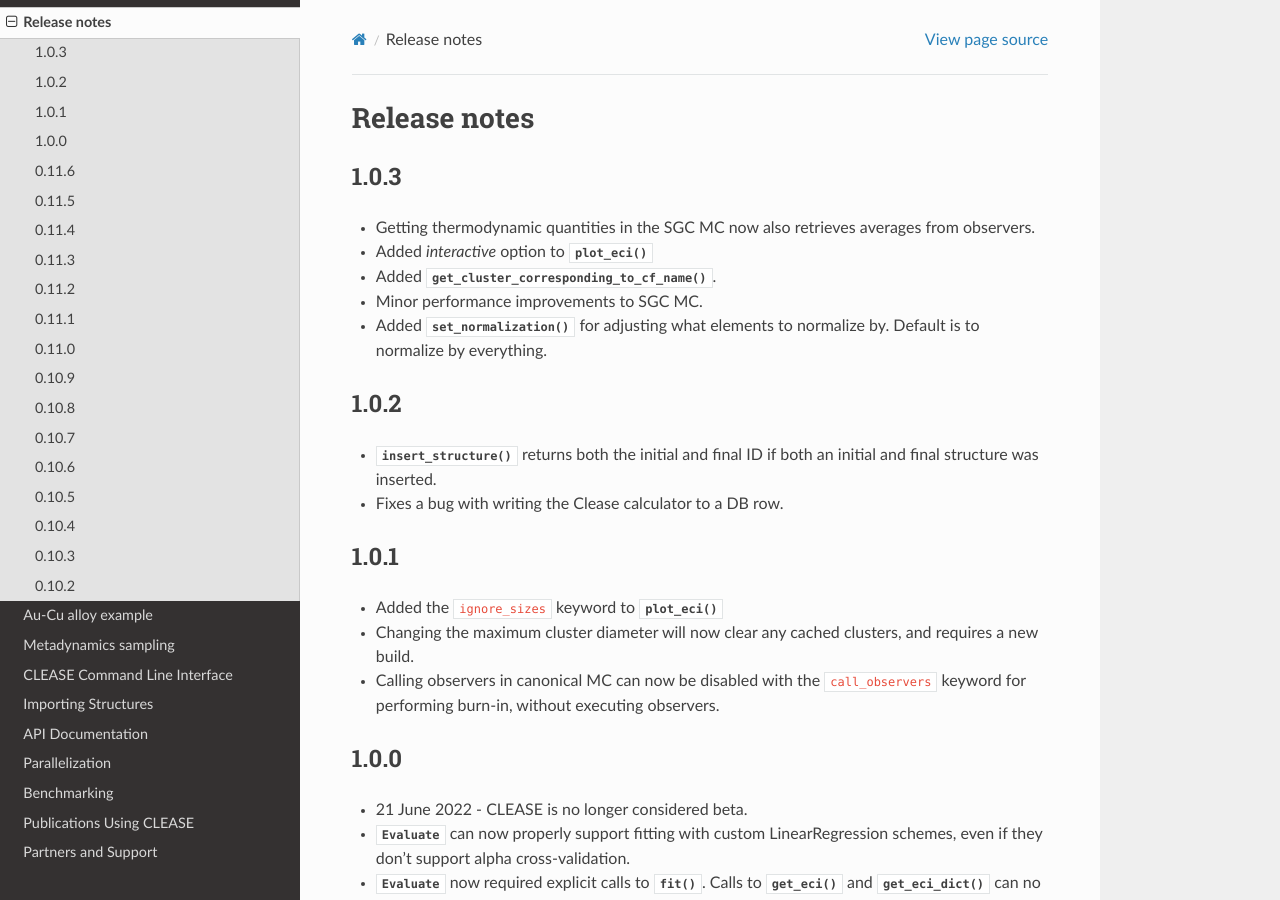
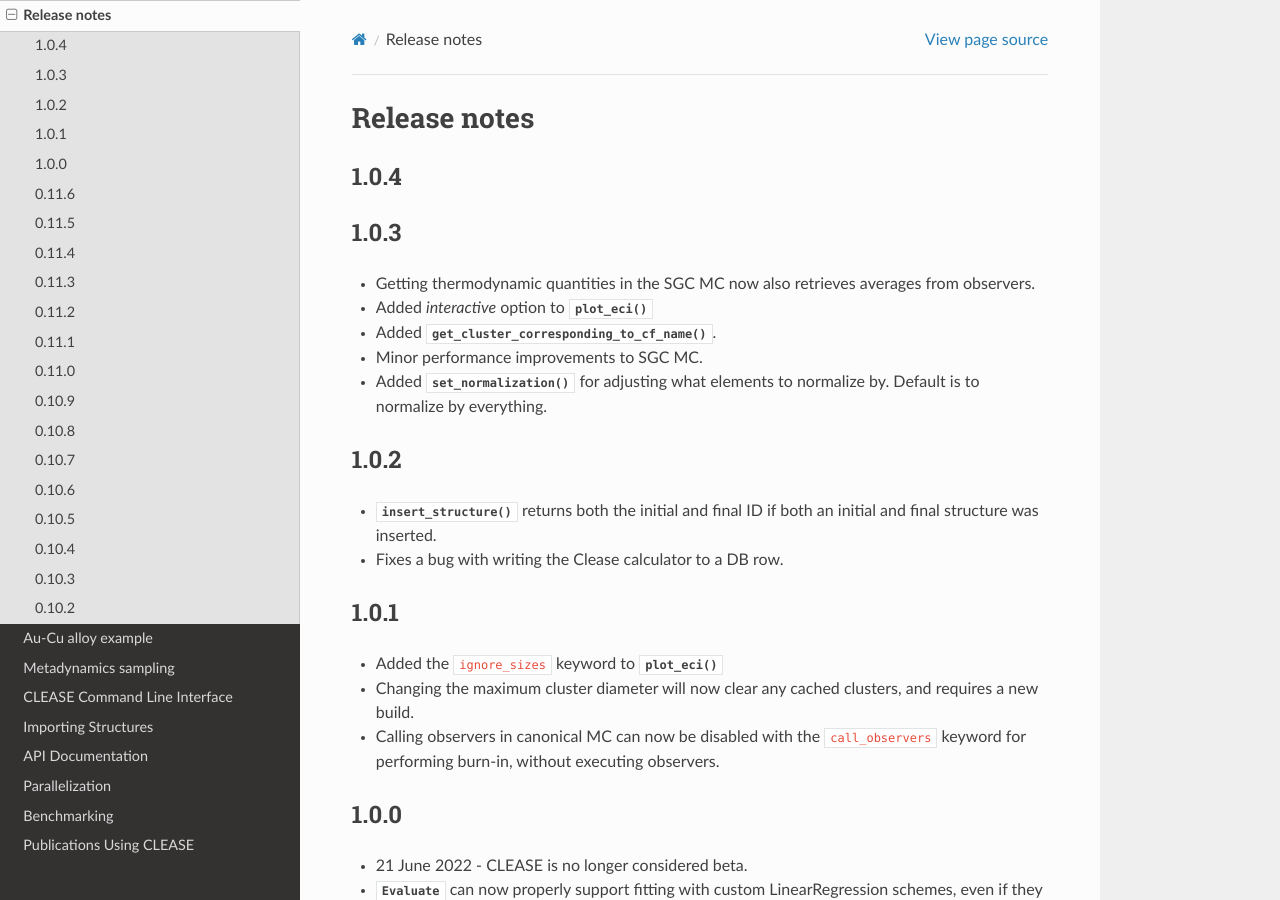
Before and after one commit to wuziqiqiqi/PD, a Sphinx documentation site: the page built from doc/source/releasenotes.rst, in a window 1280 px wide and 900 px high. Built offline with Sphinx 7.4.7 and the Read the Docs theme 2.0.0, drawn with Linux system fonts in a browser that asks for light colours.

Commit message:
MAINT: Bump version to 1.0.4

```diff
--- a/doc/source/releasenotes.rst
+++ b/doc/source/releasenotes.rst
@@ -3,6 +3,9 @@
 =============
 Release notes
 =============
+
+1.0.4
+======
 
 1.0.3
 ======
```
Also changed, not shown: 1 other file.
